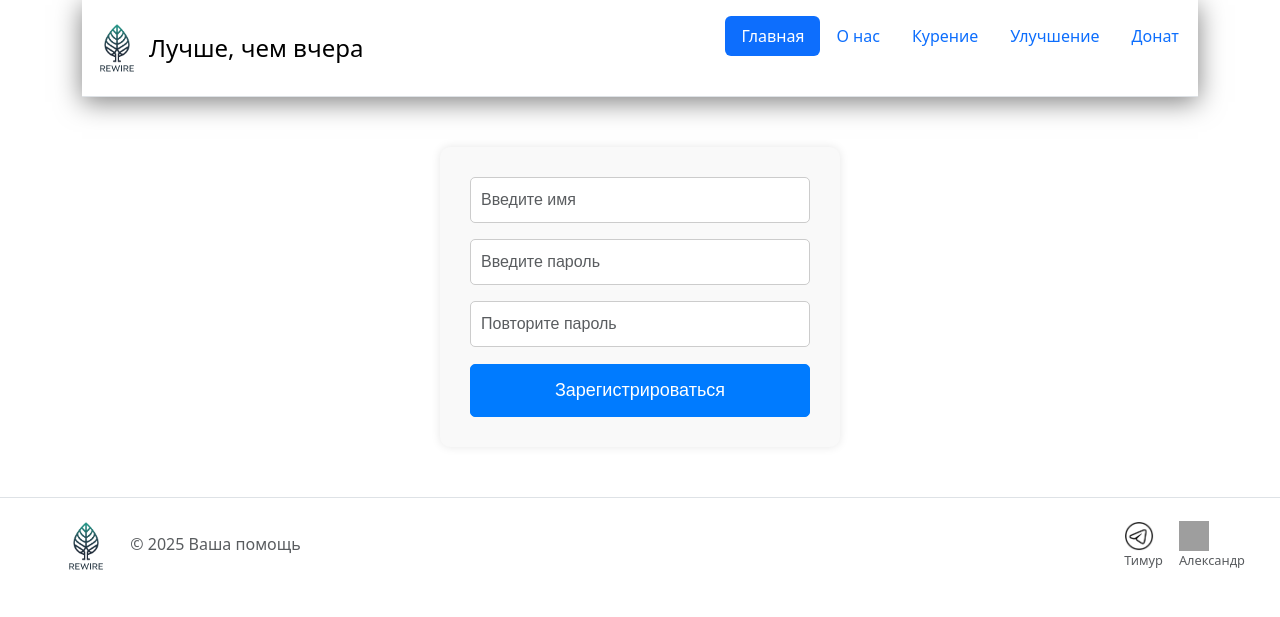
After one commit to juddeau/habit-tracker, a Flask app: page /register in a window 1280 px wide. The commit adds this page. Shown: the top 617 px of the page. Run offline with Flask 3, Linux system fonts and the light colour scheme; grey boxes are pictures that could not be loaded.

Commit message:
работает

```diff
--- a/back/main.py
+++ b/back/main.py
@@ -1,6 +1,15 @@
-from flask import Flask, render_template
+from flask import Flask, render_template, request
+from flask_sqlalchemy import SQLAlchemy
 
 app = Flask(__name__)
+app.config['SQLALCHEMY_DATABASE_URI'] = 'sqlite:///klient.db'
+db = SQLAlchemy(app)
+
+
+class Post(db.Model):
+    id = db.Column(db.Integer, primary_key=True)
+    name = db.Column(db.String(300), nullable=False)
+    password= db.Column(db.Text, nullable=False)
 
 
 @app.route('/')
@@ -16,5 +25,15 @@ def donat():
     return render_template("donat.html")
 
 
+@app.route('/register', methods=['GET', 'POST'])
+def register():
+    return render_template("registration.html")
+
+@app.route('/login')
+def login():
+    return render_template("entrance.html")
+
+
 if __name__ == '__main__':
+
     app.run(debug=True)
--- a/back/static/css/main.css
+++ b/back/static/css/main.css
@@ -1,4 +1,5 @@
-/* HEADER */
+/*Шапка*/
+
 header{
     position: sticky;
     top: 0;
@@ -13,6 +14,10 @@ header{
     height: 64px;
     width: 64px;
 }
+
+
+/*Футер*/
+
 
 .footer_tg{
     height: 30px;
@@ -37,12 +42,84 @@ header{
 }
 
 .footer-link {
-    display: inline-block; /* Или flex, если вы предпочитаете */
-    transform: translateX(-10px); /* Смещает влево */
-    text-decoration: none; /* Убирает подчеркивание у ссылки */
+    display: inline-block;
+    transform: translateX(-15px);
+    text-decoration: none;
 }
 
 .footer-icon-label, .footer-icon {
   display: block;
   text-align: center;
 }
+
+body{
+    margin: 0;
+}
+*,
+*:before,
+*:after{
+    box-sizing: border-box;
+}
+
+container, footer{
+    padding: 20px;
+}
+
+/*Дерево*/
+
+.derevo{
+    height: 500px;
+    width: 1000px;
+}
+
+
+/*Регистрация*/
+
+
+.registration-container {
+    width: 400px;
+    margin: 50px auto;
+    padding: 30px;
+    background-color: #f9f9f9;
+    border-radius: 10px;
+    box-shadow: 0 0 10px rgba(0, 0, 0, 0.1);
+    font-family: 'Arial', sans-serif;
+}
+
+.registration-form .mb-3 {
+    margin-bottom: 20px;
+}
+
+.registration-form .form-label {
+    font-weight: bold;
+    color: #333;
+}
+
+.registration-form .form-control {
+    border-radius: 5px;
+    border: 1px solid #ccc;
+    padding: 10px;
+    font-size: 16px;
+}
+
+.registration-form .form-control:focus {
+    border-color: #007bff;
+    box-shadow: 0 0 5px rgba(0, 123, 255, 0.25);
+}
+
+.registration-form .btn-primary {
+    background-color: #007bff;
+    border-color: #007bff;
+    color: #fff;
+    padding: 12px 20px;
+    font-size: 18px;
+    border-radius: 5px;
+    cursor: pointer;
+    transition: background-color 0.3s ease;
+    width: 100%;
+}
+
+.registration-form .btn-primary:hover {
+    background-color: #0056b3;
+    border-color: #0056b3;
+}
--- a/back/templates/base.html
+++ b/back/templates/base.html
@@ -28,10 +28,10 @@
     </div>
 
     <footer class="d-flex flex-wrap justify-content-between align-items-center py-3 my-4 border-top">
-    <div class="col-md-4 d-flex align-items-center">
+    <div class="footer">
       <a href="/" class="mb-3 me-2 mb-md-0 text-body-secondary text-decoration-none lh-1">
         <svg class="bi" width="30" height="24"><use xlink:href="#bootstrap"></use></svg>
-
+          <img class="header__img" src="{{ url_for('static', filename='img/trans_bg.png') }}" alt="trans_bg">
       </a>
       <span class="mb-3 mb-md-0 text-body-secondary">© 2025 Ваша помощь </span>
     </div>
--- /dev/null
+++ b/back/templates/registration.html
@@ -0,0 +1,23 @@
+{% extends 'base.html' %}
+
+{% block title %}
+Регистрация
+{% endblock %}
+
+{% block body %}
+<div class="registration-container">
+    <form method="post" class="registration-form" id="registrationForm">
+        <div class="mb-3">
+            <input type="text" class="form-control" id="name" name="name" placeholder="Введите имя" required autocomplete="name">
+        </div>
+        <div class="mb-3">
+            <input type="password" class="form-control" id="password" name="password" placeholder="Введите пароль" required autocomplete="new-password">
+        </div>
+        <div class="mb-3">
+            <input type="password" class="form-control" id="confirm_password" name="confirm_password" placeholder="Повторите пароль" required autocomplete="new-password">
+            <div id="passwordMatchError" class="form-text text-danger">{{ password_error }}</div>
+        </div>
+        <button type="submit" class="btn btn-primary">Зарегистрироваться</button>
+    </form>
+</div>
+{% endblock %}
--- a/back/templates/smooke.html
+++ b/back/templates/smooke.html
@@ -1,7 +1,7 @@
 {% extends 'base.html' %}
 
 {% block title %}
-О нас
+Курение
 {% endblock %}
 
 {% block body %}
```
Also changed, not shown: back/templates/entrance.html (added, +10 -0 lines), back/templates/index.html (+14 -0 lines), back/static/img/derevo.webp (added).
